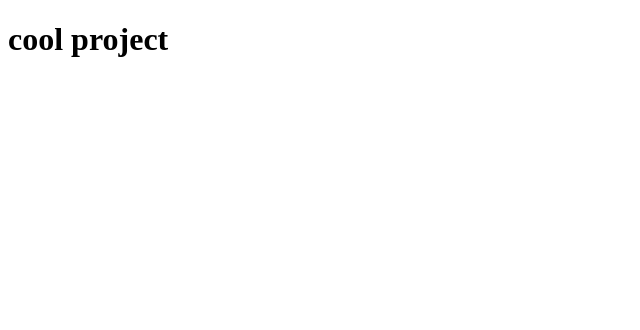
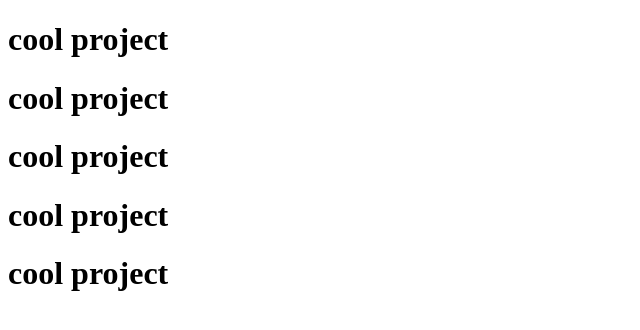
Before and after one commit to GEEspinosa/cool-project, a plain HTML site: page index.html in a window 1280 px wide. Shown: the whole page, without its empty margins (0-640 px from the left). Drawn offline with Linux system fonts and the light colour scheme.

Commit message:
doing it!

```diff
--- a/index.html
+++ b/index.html
@@ -5,5 +5,9 @@
 </head>
 <body>
     <h1>cool project</h1>
+    <h1>cool project</h1>
+    <h1>cool project</h1>
+    <h1>cool project</h1>
+    <h1>cool project</h1>
 </body>
 </html>
```
